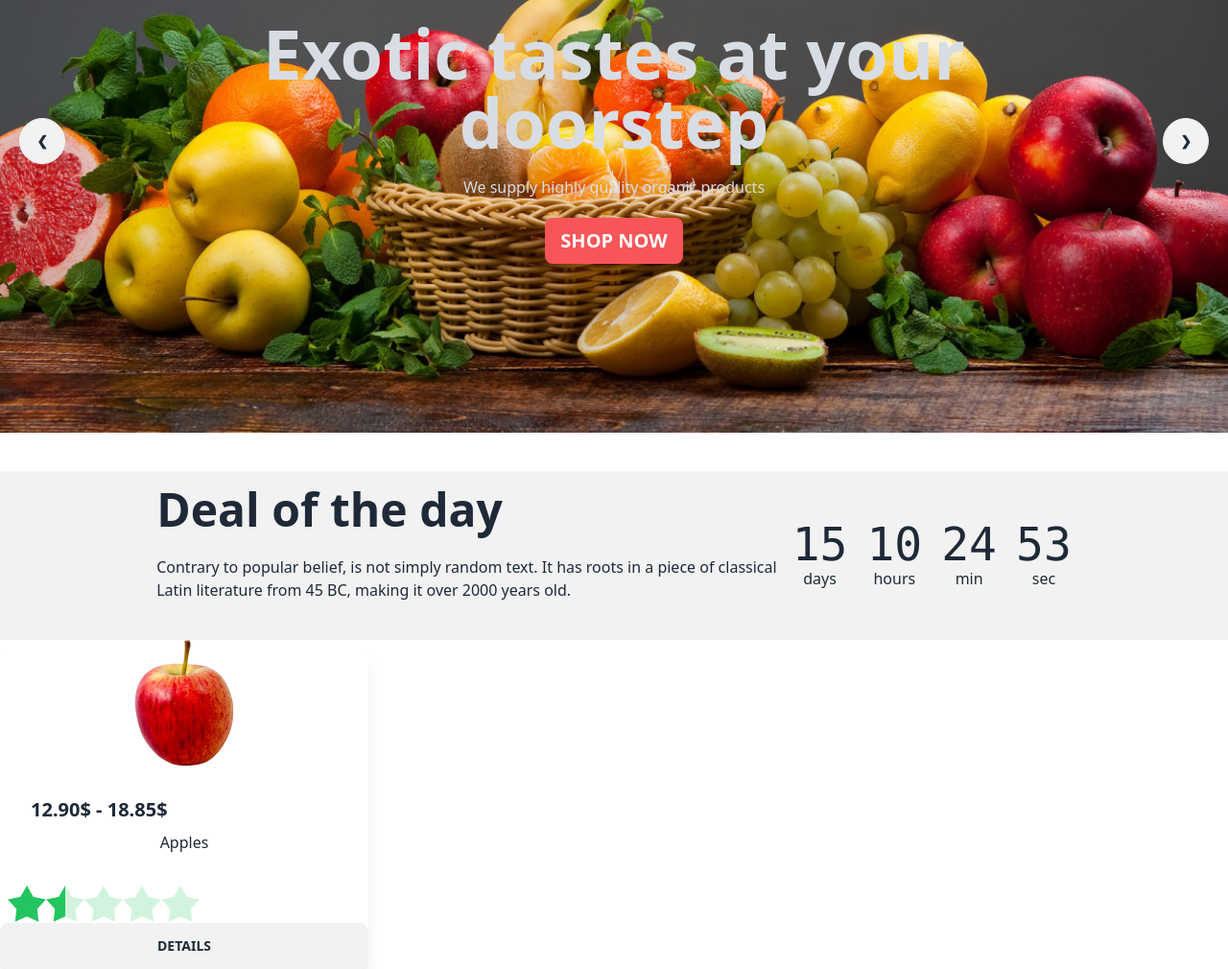
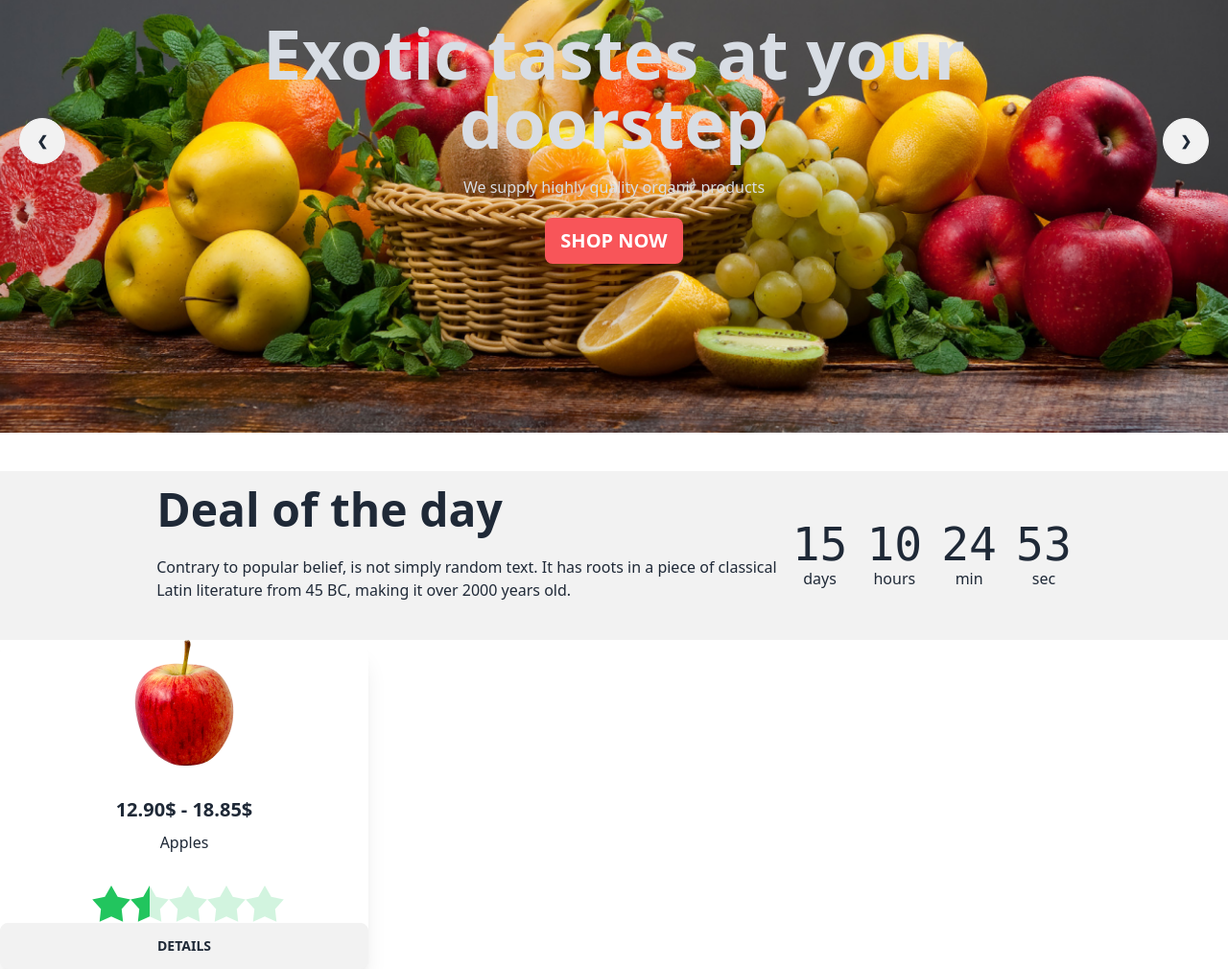
Before and after one commit to paulpabel/fruit-brust-paul, a plain HTML site: page index.html in a window 1280 px wide. Shown: the part 285-1295 px from the top of the page at 96% size. Drawn offline with nearby package versions, Linux system fonts and the light colour scheme; grey boxes are pictures that could not be loaded.

Commit message:
added latest styles

```diff
--- a/index.html
+++ b/index.html
@@ -192,11 +192,11 @@
 <section>
     <div class="card w-96 bg-base-100 shadow-xl">
         <figure><img src="/images/fruit6.png" alt="Shoes" /></figure>
-        <div class="card-body text-center">
-          <h2 class="card-title text-center ">12.90$ - 18.85$</h2>
-          <p>Apples</p>
+        <div class="card-body">
+          <h2 class="card-title justify-center">12.90$ - 18.85$</h2>
+          <p class="text-center">Apples</p>
           </div>
-          <div class="rating rating-lg rating-half text-center">
+          <div class="rating rating-lg rating-half justify-center">
             <input type="radio" name="rating-10" class="rating-hidden" />
             <input type="radio" name="rating-10" class="bg-green-500 mask mask-star-2 mask-half-1" />
             <input type="radio" name="rating-10" class="bg-green-500 mask mask-star-2 mask-half-2" />
```
